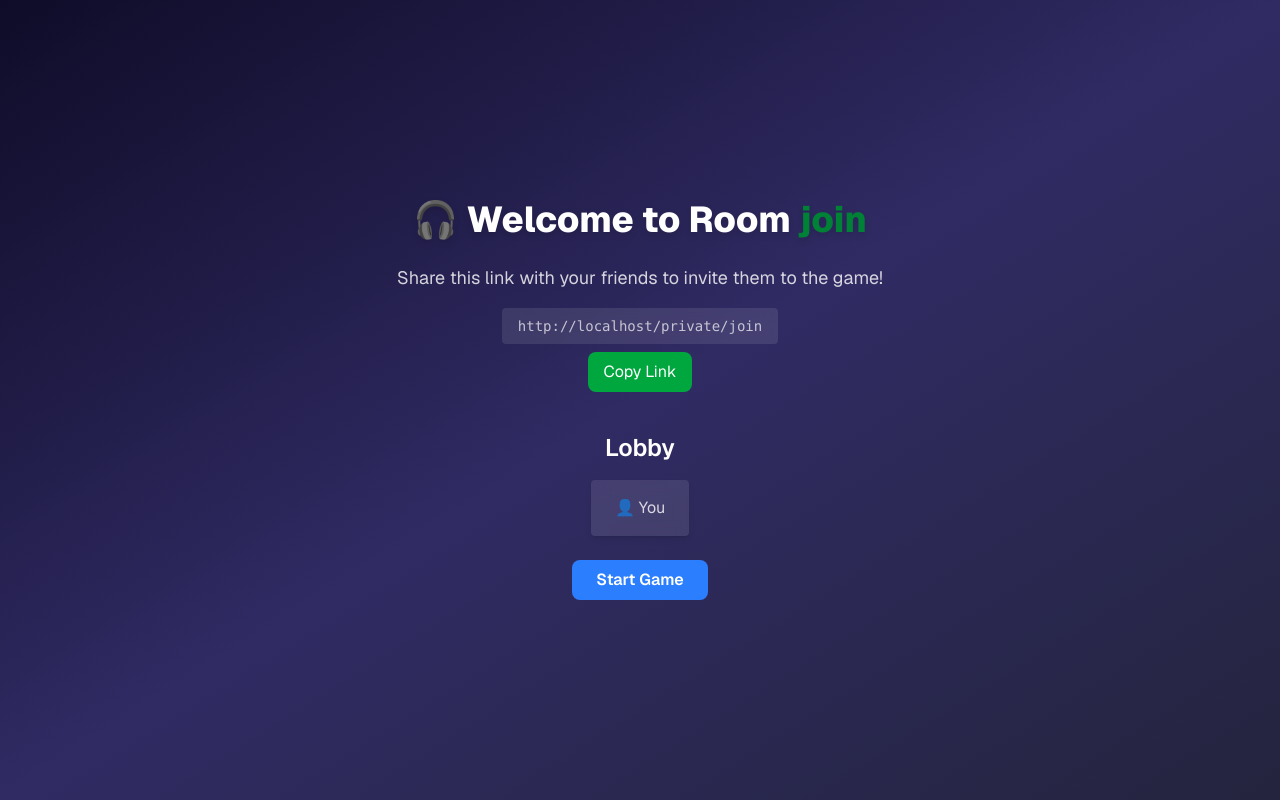
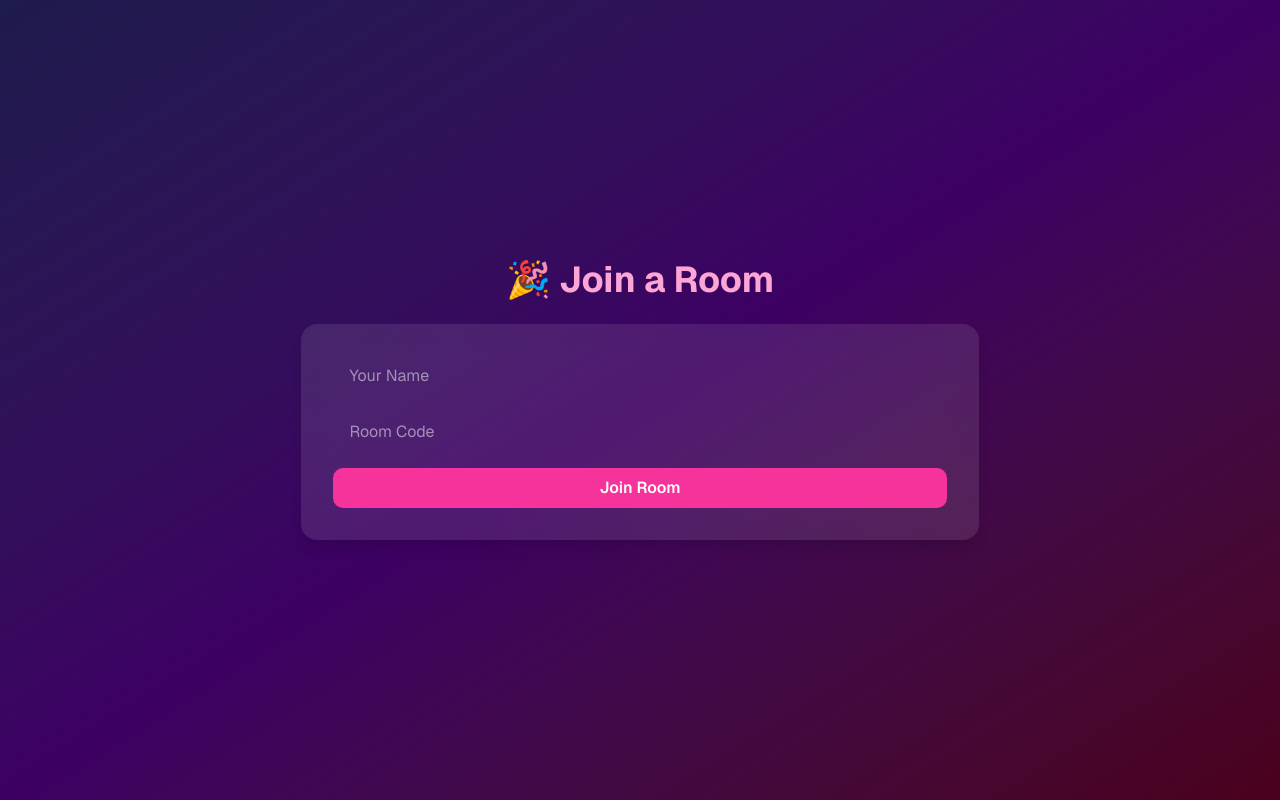
Before and after one commit to anika4anne/guess-the-jam, a Next.js app: page /private/join in a window 1280 px wide. Built offline with nearby package versions, Linux system fonts and the light colour scheme.

Commit message:
added the rest of private room and create room buttons and pages, allows users to see whose in the lobby

```diff
--- a/package.json
+++ b/package.json
@@ -21,12 +21,15 @@
     "@t3-oss/env-nextjs": "^0.12.0",
     "class-variance-authority": "^0.7.1",
     "clsx": "^2.1.1",
+    "cors": "^2.8.5",
+    "express": "^5.1.0",
     "framer-motion": "^12.18.1",
     "lucide-react": "^0.514.0",
     "next": "^15.2.3",
     "next-auth": "5.0.0-beta.25",
     "react": "^19.0.0",
     "react-dom": "^19.0.0",
+    "socket.io": "^4.8.1",
     "tailwind-merge": "^3.3.1",
     "uuid": "^11.1.0",
     "zod": "^3.24.2"
@@ -34,9 +37,12 @@
   "devDependencies": {
     "@eslint/eslintrc": "^3.3.1",
     "@tailwindcss/postcss": "^4.0.15",
+    "@types/cors": "^2.8.19",
+    "@types/express": "^5.0.3",
     "@types/node": "^20.14.10",
     "@types/react": "^19.0.0",
     "@types/react-dom": "^19.0.0",
+    "@types/socket.io": "^3.0.2",
     "@types/youtube": "^0.1.2",
     "eslint": "^9.23.0",
     "eslint-config-next": "^15.2.3",
--- a/src/app/page.tsx
+++ b/src/app/page.tsx
@@ -100,23 +100,20 @@ export default function HomePage() {
                 </p>
               </Link>
 
-              <div className="flex max-w-xs flex-col items-center justify-center gap-3 rounded-2xl bg-white/10 p-6 text-white shadow-md transition-all hover:bg-white/20">
+              <Link
+                href="/private/join"
+                className="flex max-w-xs flex-col items-center justify-center gap-3 rounded-2xl bg-white/10 p-6 text-white shadow-md transition-all hover:bg-white/20"
+              >
                 <h3 className="text-center text-2xl font-bold text-pink-300">
                   Join Private Room →
                 </h3>
                 <p className="text-center text-lg">
                   Enter a private room with a code!
                 </p>
-              </div>
+              </Link>
             </div>
           </div>
         </div>
-
-        <footer className="mt-auto flex w-full items-center justify-end bg-transparent px-8 py-4 text-white">
-          <div className="text-sm">
-            <p>© Copyright 2025 Anika. All rights reserved.</p>
-          </div>
-        </footer>
 
         <style jsx>{`
           @keyframes wave {
--- a/src/app/playnow/page.tsx
+++ b/src/app/playnow/page.tsx
@@ -988,12 +988,6 @@ export default function PlayNowPage() {
         </div>
       </div>
 
-      <footer className="mt-auto flex w-full items-center justify-end bg-transparent px-8 py-4 text-white">
-        <div className="text-sm">
-          <p>© Copyright 2025 Anika. All rights reserved.</p>
-        </div>
-      </footer>
-
       <style jsx>{`
         @keyframes wave {
           0% {
--- a/src/app/private/[roomId]/page.tsx
+++ b/src/app/private/[roomId]/page.tsx
@@ -1,6 +1,7 @@
 "use client";
 
-import { useState } from "react";
+import { useSearchParams } from "next/navigation";
+import { useEffect, useState } from "react";
 
 export default function PrivateRoom({
   params,
@@ -8,60 +9,52 @@ export default function PrivateRoom({
   params: { roomId: string };
 }) {
   const { roomId } = params;
-  const [copied, setCopied] = useState(false);
-  const [players, setPlayers] = useState(["You"]);
-  const [gameStarted, setGameStarted] = useState(false);
+  const searchParams = useSearchParams();
+  const name = searchParams.get("name") || "Guest";
 
-  const roomLink =
-    typeof window !== "undefined"
-      ? `${window.location.origin}/private/${roomId}`
-      : "";
+  const storageKey = `room-${roomId}-players`;
+  const [players, setPlayers] = useState<string[]>([]);
 
-  const handleCopy = () => {
-    navigator.clipboard.writeText(roomLink);
-    setCopied(true);
-    setTimeout(() => setCopied(false), 2000);
-  };
+  useEffect(() => {
+    // Load existing players
+    const existing = JSON.parse(localStorage.getItem(storageKey) || "[]");
+
+    // Prevent duplicate name
+    if (!existing.includes(name)) {
+      const updated = [...existing, name];
+      localStorage.setItem(storageKey, JSON.stringify(updated));
+      setPlayers(updated);
+    } else {
+      setPlayers(existing);
+    }
+
+    // Clean up on unmount (optional)
+    return () => {
+      // You can also implement a timeout-based remove here
+    };
+  }, [name]);
 
   return (
     <main className="flex min-h-screen flex-col items-center justify-center bg-gradient-to-br from-[#0f0c29] via-[#302b63] to-[#24243e] px-6 text-white">
       <h1 className="mb-6 text-4xl font-extrabold drop-shadow-md">
-        🎧 Welcome to Room <span className="text-green-700">{roomId}</span>
+        🎧 Room <span className="text-green-500">{roomId}</span>
       </h1>
-      <p className="mb-4 text-lg text-white/80">
-        Share this link with your friends to invite them to the game!
-      </p>
 
-      <div className="mb-10 flex flex-col items-center gap-2">
-        <code className="rounded bg-white/10 px-4 py-2 text-sm text-white/70 backdrop-blur">
-          {roomLink}
-        </code>
-        <button
-          onClick={handleCopy}
-          className="rounded-md bg-green-600 px-4 py-2 text-white transition hover:bg-green-700"
-        >
-          {copied ? "Copied!" : "Copy Link"}
-        </button>
+      <p className="mb-4 text-white/80">Share the code to invite friends!</p>
+
+      <div className="mb-8 space-y-2 rounded-xl bg-white/10 p-6 shadow-md">
+        <h2 className="text-xl font-semibold text-white">Players in Lobby</h2>
+        <div className="grid grid-cols-1 gap-3 sm:grid-cols-2">
+          {players.map((player, index) => (
+            <div
+              key={index}
+              className="rounded-xl bg-white/10 px-4 py-2 text-center text-white/80"
+            >
+              {player}
+            </div>
+          ))}
+        </div>
       </div>
-
-      {!gameStarted ? (
-        <>
-          <h2 className="mb-4 text-2xl font-semibold">Lobby</h2>
-          <ul className="mb-6 rounded bg-white/10 px-6 py-4 text-left text-white/80 shadow-md backdrop-blur-sm">
-            {players.map((player, index) => (
-              <li key={index}>👤 {player}</li>
-            ))}
-          </ul>
-          <button
-            onClick={() => setGameStarted(true)}
-            className="rounded-md bg-blue-500 px-6 py-2 font-semibold text-white transition hover:bg-blue-600"
-          >
-            Start Game
-          </button>
-        </>
-      ) : (
-        <div className="mt-6 text-xl text-green-400">🎮 Game Started!</div>
-      )}
     </main>
   );
 }
--- a/src/app/private/create/page.tsx
+++ b/src/app/private/create/page.tsx
@@ -1,39 +1,82 @@
 "use client";
 
 import { useRouter } from "next/navigation";
+import { useState } from "react";
+import { v4 as uuidv4 } from "uuid";
 
-export default function CreatePrivateRoomPage() {
+export default function CreatePrivateRoom() {
   const router = useRouter();
+  const [name, setName] = useState("");
 
-  const handleCreateRoom = () => {
-    const roomId = Math.random().toString(36).substring(2, 8);
-    router.push(`/private/${roomId}`);
+  const handleCreate = () => {
+    if (!name.trim()) {
+      alert("Please enter your name");
+      return;
+    }
+
+    const newRoomId = uuidv4().split("-")[0];
+    router.push(`/private/${newRoomId}?name=${encodeURIComponent(name)}`);
   };
 
   return (
-    <main className="flex min-h-screen flex-col items-center justify-center space-y-8 bg-gradient-to-br from-[#0f0c29] via-[#302b63] to-[#24243e] px-6 text-white">
-      <h1 className="text-5xl font-extrabold drop-shadow-lg">
-        Create Your Private Game Room
+    <main className="flex min-h-screen flex-col items-center justify-center bg-gradient-to-br from-[#1e1b4d] via-[#3d0063] to-[#4a001c] px-6 text-white">
+      <h1 className="mb-6 text-4xl font-extrabold drop-shadow-md">
+        🎶 Create a Private Room
       </h1>
 
-      <p className="max-w-xl text-center text-lg text-white/80">
-        Invite your friends by sharing the room link — only you control who
-        joins!
-      </p>
+      <div className="animated-border relative mb-4 w-80 rounded-lg">
+        <div className="input-wrapper rounded-md bg-black/70 px-4 py-2">
+          <input
+            type="text"
+            placeholder="Enter your name"
+            value={name}
+            onChange={(e) => setName(e.target.value)}
+            className="w-full bg-transparent text-white outline-none placeholder:text-gray-400"
+          />
+        </div>
+      </div>
 
       <button
-        onClick={handleCreateRoom}
-        className="rounded-full bg-green-500 px-10 py-4 text-2xl font-bold shadow-lg transition hover:bg-green-600"
+        onClick={handleCreate}
+        className="rounded-lg bg-green-600 px-6 py-3 font-semibold text-white transition hover:bg-green-700"
       >
         Create Private Room
       </button>
 
-      <button
-        onClick={() => router.back()}
-        className="mt-6 rounded-full border border-white/60 px-8 py-3 text-lg font-semibold text-white transition hover:bg-white/20"
-      >
-        ← Back
-      </button>
+      <style jsx>{`
+        .animated-border {
+          --borderWidth: 4px;
+          padding: var(--borderWidth);
+          border-radius: 0.5rem;
+          background: linear-gradient(
+            270deg,
+            #0080ff,
+            #8000ff,
+            #ff0080,
+            #8000ff,
+            #0080ff
+          );
+          background-size: 400% 400%;
+          animation: gradientMove 8s ease infinite;
+          display: inline-block;
+        }
+
+        .input-wrapper {
+          border-radius: 0.375rem;
+        }
+
+        @keyframes gradientMove {
+          0% {
+            background-position: 0% 50%;
+          }
+          50% {
+            background-position: 100% 50%;
+          }
+          100% {
+            background-position: 0% 50%;
+          }
+        }
+      `}</style>
     </main>
   );
 }
--- /dev/null
+++ b/src/app/private/join/page.tsx
@@ -0,0 +1,42 @@
+// src/app/private/join/page.tsx
+"use client";
+
+import { useState } from "react";
+import { useRouter } from "next/navigation";
+
+export default function JoinPrivateRoom() {
+  const router = useRouter();
+  const [roomCode, setRoomCode] = useState("");
+  const [name, setName] = useState("");
+
+  const handleJoin = () => {
+    if (!roomCode || !name) return;
+    router.push(`/private/${roomCode}?name=${encodeURIComponent(name)}`);
+  };
+
+  return (
+    <main className="flex min-h-screen flex-col items-center justify-center bg-gradient-to-br from-[#1e1b4d] via-[#3d0063] to-[#4a001c] px-6 text-white">
+      <h1 className="mb-6 text-4xl font-bold text-pink-300">🎉 Join a Room</h1>
+      <div className="space-y-4 rounded-2xl bg-white/10 p-8 text-center shadow-lg backdrop-blur-md">
+        <input
+          placeholder="Your Name"
+          value={name}
+          onChange={(e) => setName(e.target.value)}
+          className="w-full rounded-lg px-4 py-2 text-white focus:outline-none"
+        />
+        <input
+          placeholder="Room Code"
+          value={roomCode}
+          onChange={(e) => setRoomCode(e.target.value)}
+          className="w-full rounded-lg px-4 py-2 text-white focus:outline-none"
+        />
+        <button
+          onClick={handleJoin}
+          className="w-full rounded-lg bg-pink-500 px-4 py-2 font-semibold text-white hover:bg-pink-600"
+        >
+          Join Room
+        </button>
+      </div>
+    </main>
+  );
+}
--- a/src/app/rules/page.tsx
+++ b/src/app/rules/page.tsx
@@ -128,13 +128,6 @@ export default function RulesPage() {
         ))}
       </section>
 
-      {/* Footer */}
-      <footer className="mt-32 flex w-full items-center justify-end px-8 py-4 text-white">
-        <div className="text-sm">
-          <p>© Copyright 2025 Anika. All rights reserved.</p>
-        </div>
-      </footer>
-
       {/* Animations */}
       <style jsx>{`
         @keyframes wave {
```
Also changed, not shown: 1 other file (tests, documents, lock files or other folders).
